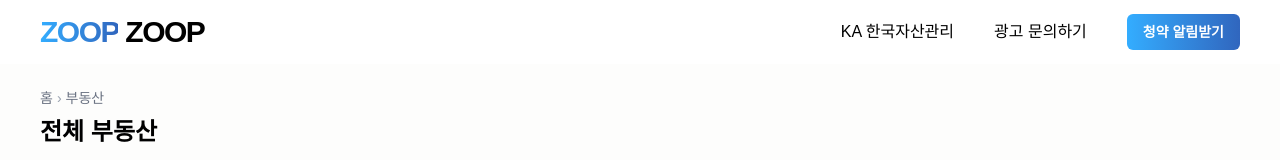
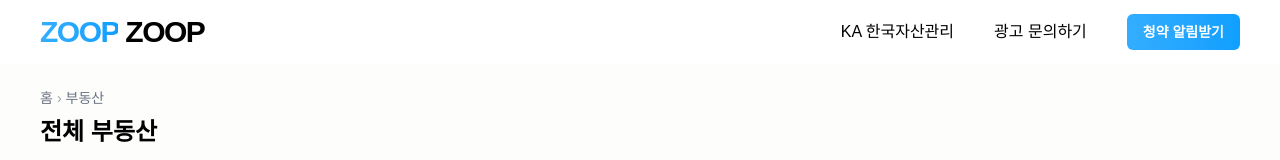
Before and after one commit to spagett1maker/ZOOPZOOP, a Next.js app: page / in a window 1280 px wide. Shown: the top 160 px of the page. Built offline with nearby package versions, Linux system fonts and the light colour scheme; no server answers; the database is empty.

Commit message:
fix text

```diff
--- a/src/app/globals.css
+++ b/src/app/globals.css
@@ -2,7 +2,7 @@
 
 :root {
   --zoop-blue: #33ADFF;
-  --zoop-blue-light: #3066be;
+  --zoop-blue-light:rgb(15, 159, 255);
   --zoop-moonlight: #E1E2E1;
   --zoop-gray: #E7Ecef;
 }
```
